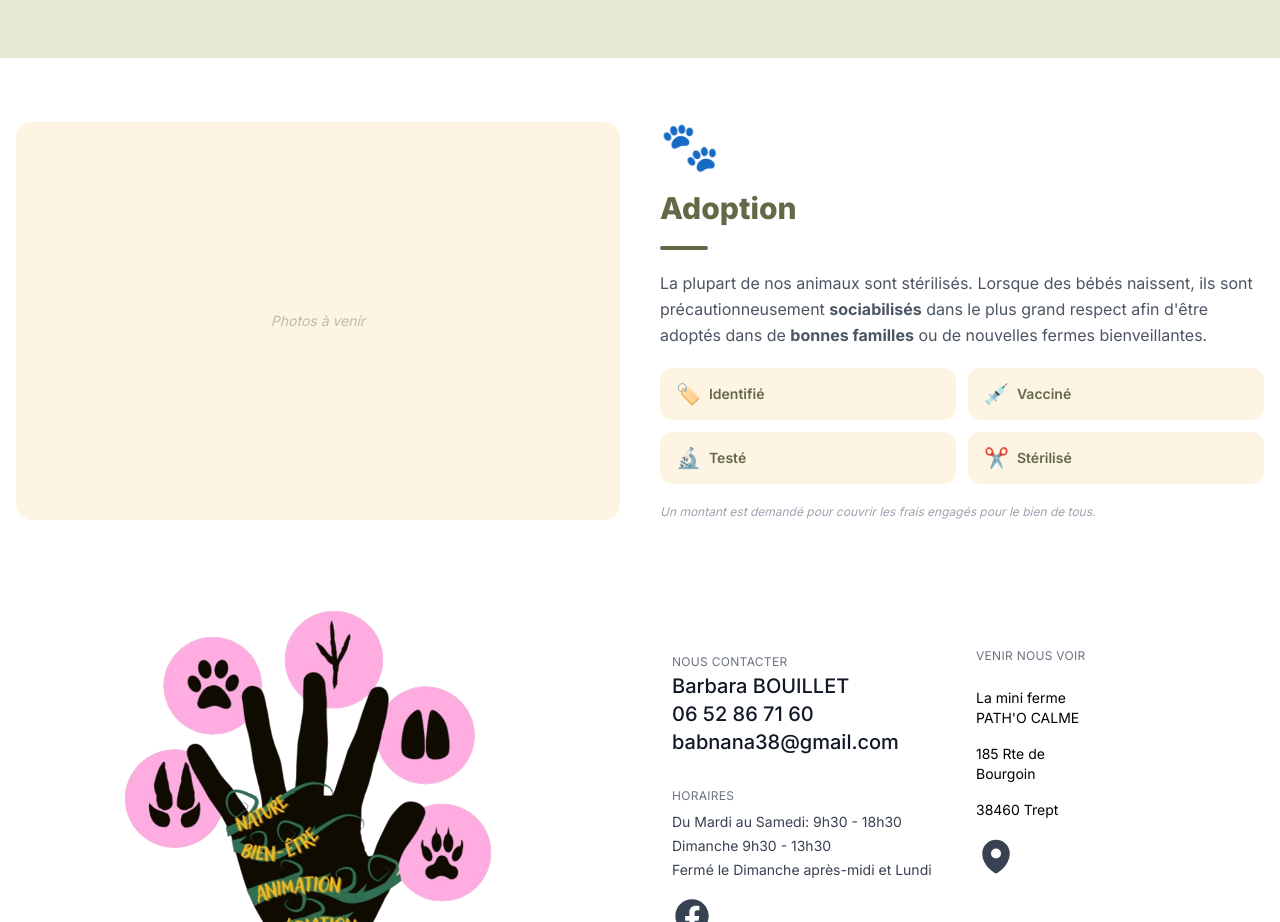
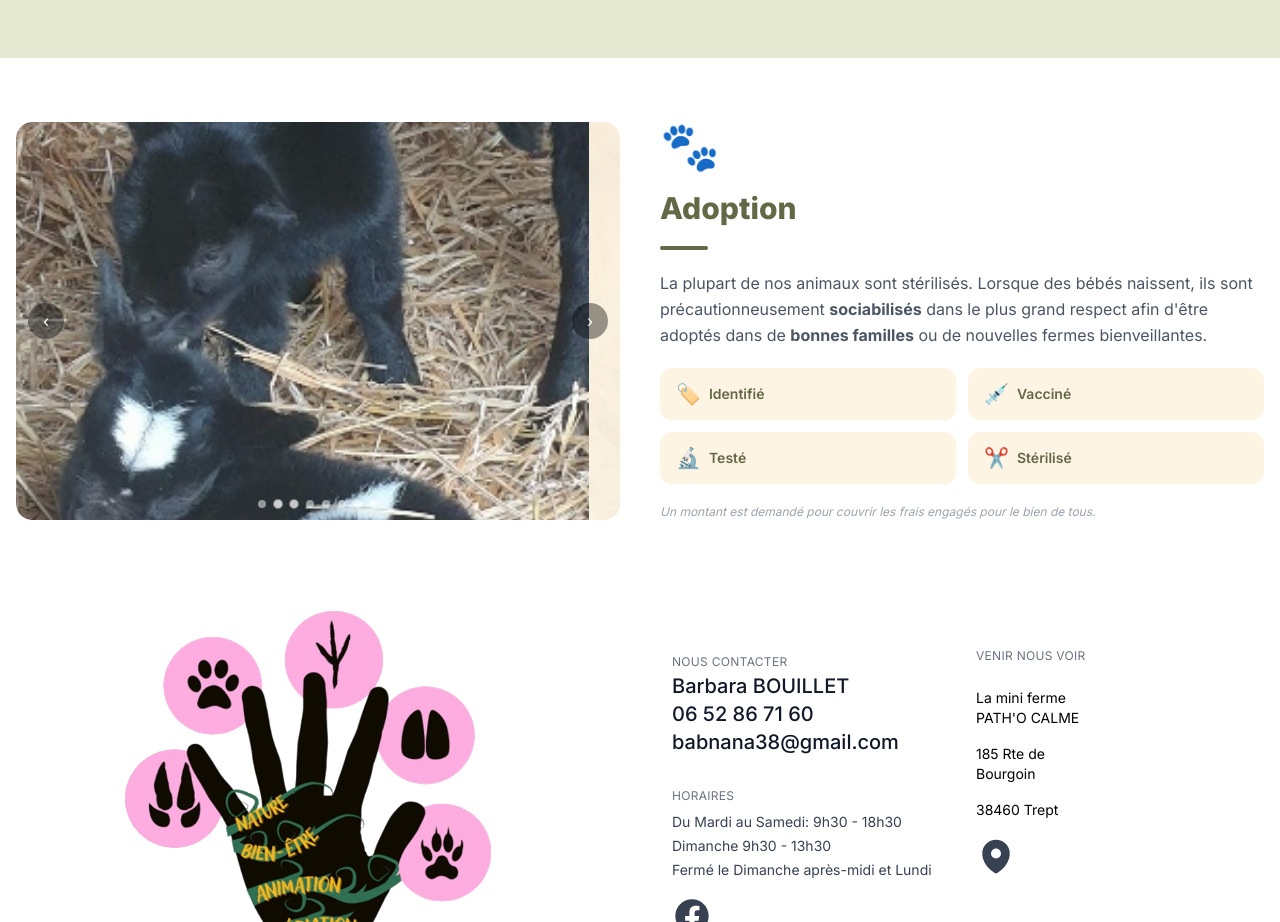
Before and after one commit to BenBBO/pathocalme, a Next.js app: page /association in a window 1280 px wide. Shown: the part 2300-3222 px from the top of the page. Built offline with nearby package versions, Linux system fonts and the light colour scheme.

Commit message:
Add auto-scrolling adoption carousel with 8 images
Co-authored-by: ben-acorel <205780827+ben-acorel@users.noreply.github.com>

```diff
--- a/src/app/association/page.js
+++ b/src/app/association/page.js
@@ -1,5 +1,17 @@
 "use client"
 import { motion } from "framer-motion";
+import AdoptionCarousel from "../components/adoptionCarousel";
+
+const adoptionImages = [
+  { src: "/images/adoption/adoption1.jpg", alt: "Animal de la ferme disponible à l'adoption" },
+  { src: "/images/adoption/adoption2.jpg", alt: "Animal de la ferme disponible à l'adoption" },
+  { src: "/images/adoption/adoption3.jpg", alt: "Animal de la ferme disponible à l'adoption" },
+  { src: "/images/adoption/adoption4.jpg", alt: "Animal de la ferme disponible à l'adoption" },
+  { src: "/images/adoption/adoption5.jpg", alt: "Animal de la ferme disponible à l'adoption" },
+  { src: "/images/adoption/adoption6.jpg", alt: "Animal de la ferme disponible à l'adoption" },
+  { src: "/images/adoption/adoption7.jpg", alt: "Animal de la ferme disponible à l'adoption" },
+  { src: "/images/adoption/adoption8.jpg", alt: "Animal de la ferme disponible à l'adoption" },
+];
 
 const fadeUp = {
   initial: { opacity: 0, y: 40 },
@@ -264,15 +276,16 @@ export default function Association() {
         <div className="px-4 mx-auto max-w-screen-xl">
           <div className="flex flex-col md:flex-row gap-10 items-stretch">
 
-            {/* Left — photo placeholder */}
+            {/* Left — carousel */}
             <motion.div
-              className="md:w-1/2 rounded-2xl overflow-hidden bg-association flex items-center justify-center min-h-64 association-photos-adoption"
+              className="md:w-1/2 rounded-2xl overflow-hidden bg-association min-h-80 association-photos-adoption"
               initial={{ opacity: 0, x: -40 }}
               whileInView={{ opacity: 1, x: 0 }}
               transition={{ duration: 0.7 }}
               viewport={{ once: true }}
+              style={{ position: "relative", minHeight: "20rem" }}
             >
-              <p className="text-secondary/40 text-sm italic">Photos à venir</p>
+              <AdoptionCarousel images={adoptionImages} />
             </motion.div>
 
             {/* Right — text */}
--- /dev/null
+++ b/src/app/components/adoptionCarousel/index.js
@@ -0,0 +1,85 @@
+"use client"
+import { useState, useEffect, useCallback } from "react";
+import { AnimatePresence, motion } from "framer-motion";
+
+const INTERVAL_MS = 3000;
+
+const variants = {
+  enter: (dir) => ({ x: dir > 0 ? "100%" : "-100%", opacity: 0 }),
+  center: { x: 0, opacity: 1 },
+  exit: (dir) => ({ x: dir > 0 ? "-100%" : "100%", opacity: 0 }),
+};
+
+export default function AdoptionCarousel({ images }) {
+  const [[index, dir], setPage] = useState([0, 1]);
+
+  const next = useCallback(() => {
+    setPage(([prev]) => [(prev + 1) % images.length, 1]);
+  }, [images.length]);
+
+  const prev = useCallback(() => {
+    setPage(([prev]) => [(prev - 1 + images.length) % images.length, -1]);
+  }, [images.length]);
+
+  const goTo = (i) => {
+    setPage(([prev]) => [i, i > prev ? 1 : -1]);
+  };
+
+  useEffect(() => {
+    const id = setInterval(next, INTERVAL_MS);
+    return () => clearInterval(id);
+  }, [next]);
+
+  const current = images[index];
+
+  return (
+    <div className="relative w-full h-full rounded-2xl overflow-hidden select-none">
+      {/* Slides */}
+      <AnimatePresence initial={false} custom={dir}>
+        <motion.img
+          key={index}
+          src={current.src}
+          alt={current.alt}
+          custom={dir}
+          variants={variants}
+          initial="enter"
+          animate="center"
+          exit="exit"
+          transition={{ duration: 0.5, ease: "easeInOut" }}
+          className="absolute inset-0 w-full h-full object-cover"
+          draggable={false}
+        />
+      </AnimatePresence>
+
+      {/* Prev / Next arrows */}
+      <button
+        onClick={prev}
+        aria-label="Image précédente"
+        className="absolute left-3 top-1/2 -translate-y-1/2 z-10 bg-black/40 hover:bg-black/60 text-white rounded-full w-9 h-9 flex items-center justify-center transition-colors"
+      >
+        ‹
+      </button>
+      <button
+        onClick={next}
+        aria-label="Image suivante"
+        className="absolute right-3 top-1/2 -translate-y-1/2 z-10 bg-black/40 hover:bg-black/60 text-white rounded-full w-9 h-9 flex items-center justify-center transition-colors"
+      >
+        ›
+      </button>
+
+      {/* Dot indicators */}
+      <div className="absolute bottom-3 left-1/2 -translate-x-1/2 z-10 flex gap-2">
+        {images.map((_, i) => (
+          <button
+            key={i}
+            onClick={() => goTo(i)}
+            aria-label={`Aller à l'image ${i + 1}`}
+            className={`w-2 h-2 rounded-full transition-all duration-300 ${
+              i === index ? "bg-white scale-125" : "bg-white/50"
+            }`}
+          />
+        ))}
+      </div>
+    </div>
+  );
+}
```
Also changed, not shown: 1 other file (tests, documents, lock files or other folders).
